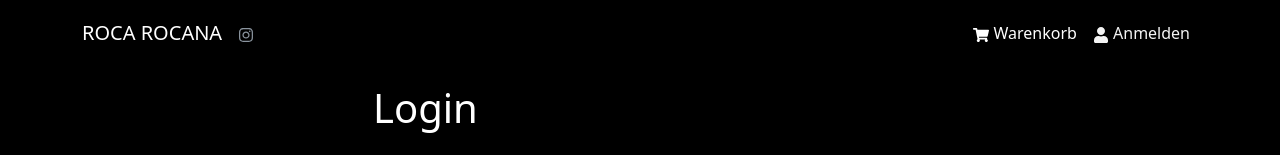
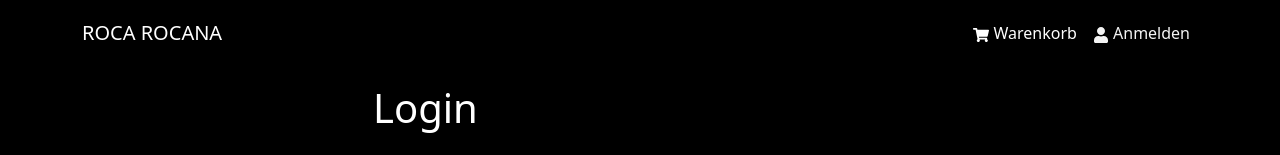
Before and after one commit to blncdn/rocashoptest3, a React (Create React App) app in the folder frontend/: page /login in a window 1280 px wide. Shown: the top 155 px of the page. Built offline with nearby package versions, Linux system fonts and the light colour scheme.

Commit message:
Header.jsx

```diff
--- a/frontend/src/components/Header.jsx
+++ b/frontend/src/components/Header.jsx
@@ -1,6 +1,5 @@
 import { Navbar, Nav, Container, NavDropdown, Badge } from 'react-bootstrap';
 import { FaShoppingCart, FaUser } from 'react-icons/fa';
-import { FaInstagram } from 'react-icons/fa';
 import { LinkContainer } from 'react-router-bootstrap';
 import { useSelector, useDispatch } from 'react-redux';
 import { useNavigate } from 'react-router-dom';
@@ -41,7 +40,6 @@ const Header = () => {
               ROCA ROCANA
             </Navbar.Brand>
           </LinkContainer>
-          <a class="NavInsta" href="http://instagram.com/rocarokana"Instagram><FaInstagram size=""/> </a>
           <Navbar.Toggle aria-controls='basic-navbar-nav' />
           <Navbar.Collapse id='basic-navbar-nav'>
             <Nav className='ms-auto'>
```
